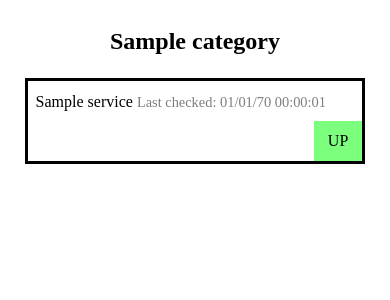
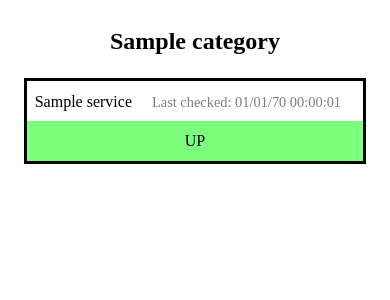
Before and after one commit to LameLemon/ping, a Flask app: page / in a window 390 px wide. Shown: the top 300 px of the page. Run offline with Flask 2, Linux system fonts and the light colour scheme; tables that the repository leaves empty hold one stand-in row (values such as "Sample post").

Commit message:
More mobile friendly layout

```diff
--- a/templates/index.html
+++ b/templates/index.html
@@ -30,7 +30,6 @@
         border: solid;
         min-width: 50%;
         margin: .2rem;
-        padding: 0rem 0rem 0rem.5rem;
         line-height: 2.5rem;
     }
     #services {
@@ -41,7 +40,6 @@
     }
     .status {
         float: right;
-        padding: 0rem .5rem;
         min-width: 10%;
         text-align: center;
     }
@@ -49,6 +47,7 @@
         display: inline-block;
         vertical-align: middle;
         line-height: normal;
+        margin: 0rem .5rem;
     }
     .date {
         color: #7d7d7d;
@@ -60,5 +59,14 @@
     .down {
         background-color: #ff7c7c;
     }
+
+    @media only screen and (max-width: 900px) {
+        .status {
+            float: inherit;
+        }
+        .service {
+            width: 90%;
+        }
+    }
 </style>
 </html>
```
